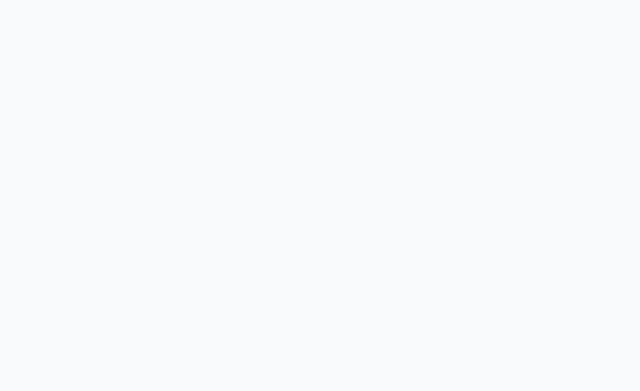
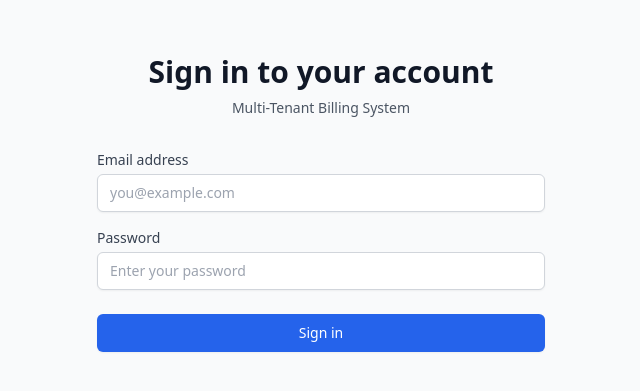
Before and after one commit to iamgerwin/multitenant-billing-system, a Nuxt app in the folder frontend/: page /login in a window 1280 px wide. Before the commit this address had no page. Shown: the part 209-600 px from the top of the page, without its empty margins (319-959 px from the left). Built offline with nearby package versions, Linux system fonts and the light colour scheme; no server answers.

Commit message:
feat: add authentication pages and middleware

```diff
--- /dev/null
+++ b/frontend/pages/login.vue
@@ -0,0 +1,149 @@
+<script setup lang="ts">
+definePageMeta({
+  layout: false,
+  middleware: 'guest',
+})
+
+const authStore = useAuthStore()
+const router = useRouter()
+
+const form = reactive({
+  email: '',
+  password: '',
+})
+
+const errors = reactive<Record<string, string>>({})
+const isSubmitting = ref(false)
+
+const validateForm = (): boolean => {
+  errors.email = ''
+  errors.password = ''
+
+  let isValid = true
+
+  if (!form.email) {
+    errors.email = 'Email is required'
+    isValid = false
+  } else if (!/^[^\s@]+@[^\s@]+\.[^\s@]+$/.test(form.email)) {
+    errors.email = 'Please enter a valid email'
+    isValid = false
+  }
+
+  if (!form.password) {
+    errors.password = 'Password is required'
+    isValid = false
+  }
+
+  return isValid
+}
+
+const handleSubmit = async () => {
+  if (!validateForm()) return
+
+  isSubmitting.value = true
+
+  const success = await authStore.login({
+    email: form.email,
+    password: form.password,
+  })
+
+  isSubmitting.value = false
+
+  if (success) {
+    router.push('/dashboard')
+  }
+}
+
+onMounted(() => {
+  if (authStore.isAuthenticated) {
+    router.push('/dashboard')
+  }
+})
+</script>
+
+<template>
+  <div class="min-h-screen flex items-center justify-center bg-gray-50 py-12 px-4 sm:px-6 lg:px-8">
+    <div class="max-w-md w-full space-y-8">
+      <div>
+        <h2 class="mt-6 text-center text-3xl font-extrabold text-gray-900">
+          Sign in to your account
+        </h2>
+        <p class="mt-2 text-center text-sm text-gray-600">
+          Multi-Tenant Billing System
+        </p>
+      </div>
+
+      <form class="mt-8 space-y-6" @submit.prevent="handleSubmit">
+        <div v-if="authStore.error" class="rounded-md bg-red-50 p-4">
+          <div class="flex">
+            <div class="flex-shrink-0">
+              <svg class="h-5 w-5 text-red-400" viewBox="0 0 20 20" fill="currentColor">
+                <path fill-rule="evenodd" d="M10 18a8 8 0 100-16 8 8 0 000 16zM8.707 7.293a1 1 0 00-1.414 1.414L8.586 10l-1.293 1.293a1 1 0 101.414 1.414L10 11.414l1.293 1.293a1 1 0 001.414-1.414L11.414 10l1.293-1.293a1 1 0 00-1.414-1.414L10 8.586 8.707 7.293z" clip-rule="evenodd" />
+              </svg>
+            </div>
+            <div class="ml-3">
+              <p class="text-sm font-medium text-red-800">
+                {{ authStore.error }}
+              </p>
+            </div>
+          </div>
+        </div>
+
+        <div class="space-y-4">
+          <div>
+            <label for="email" class="label">Email address</label>
+            <input
+              id="email"
+              v-model="form.email"
+              type="email"
+              autocomplete="email"
+              class="input"
+              :class="{ 'border-red-300 focus:ring-red-500 focus:border-red-500': errors.email }"
+              placeholder="you@example.com"
+            />
+            <p v-if="errors.email" class="mt-1 text-sm text-red-600">
+              {{ errors.email }}
+            </p>
+          </div>
+
+          <div>
+            <label for="password" class="label">Password</label>
+            <input
+              id="password"
+              v-model="form.password"
+              type="password"
+              autocomplete="current-password"
+              class="input"
+              :class="{ 'border-red-300 focus:ring-red-500 focus:border-red-500': errors.password }"
+              placeholder="Enter your password"
+            />
+            <p v-if="errors.password" class="mt-1 text-sm text-red-600">
+              {{ errors.password }}
+            </p>
+          </div>
+        </div>
+
+        <div>
+          <button
+            type="submit"
+            :disabled="isSubmitting || authStore.isLoading"
+            class="btn-primary w-full"
+            :class="{ 'opacity-50 cursor-not-allowed': isSubmitting || authStore.isLoading }"
+          >
+            <svg
+              v-if="isSubmitting || authStore.isLoading"
+              class="animate-spin -ml-1 mr-3 h-5 w-5 text-white"
+              xmlns="http://www.w3.org/2000/svg"
+              fill="none"
+              viewBox="0 0 24 24"
+            >
+              <circle class="opacity-25" cx="12" cy="12" r="10" stroke="currentColor" stroke-width="4" />
+              <path class="opacity-75" fill="currentColor" d="M4 12a8 8 0 018-8V0C5.373 0 0 5.373 0 12h4zm2 5.291A7.962 7.962 0 014 12H0c0 3.042 1.135 5.824 3 7.938l3-2.647z" />
+            </svg>
+            {{ isSubmitting ? 'Signing in...' : 'Sign in' }}
+          </button>
+        </div>
+      </form>
+    </div>
+  </div>
+</template>
```
Also changed, not shown: frontend/middleware/auth.ts (added, +9 -0 lines), frontend/middleware/guest.ts (added, +9 -0 lines).
